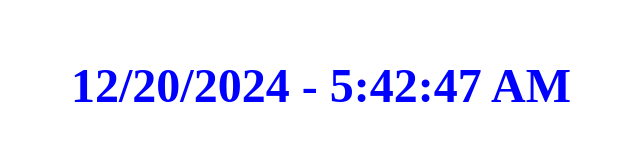
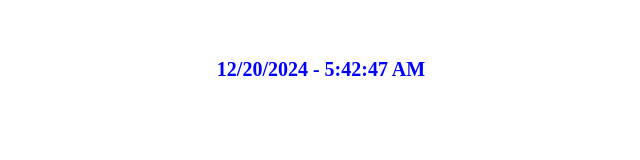
Before and after one commit to nhathanlam/timer.html, a plain HTML site: page index.html in a window 1280 px wide. Shown: the whole page, without its empty margins (319-959 px from the left). Drawn offline with Linux system fonts and the light colour scheme.

Commit message:
Update index.html

```diff
--- a/index.html
+++ b/index.html
@@ -5,7 +5,7 @@
 </head>
 <body style="font-family: Arial, sans-serif; text-align: center; padding: 50px;">
 
-  <div id="clock" style="font-size: 48px; font-weight: bold; color: blue; font-family: Oleo script;"></div>
+  <div id="clock" style="font-size: 20px; font-weight: bold; color: blue; font-family: Oleo script;"></div>
   <script>
     function updateClock() {
       const now = new Date();
```
